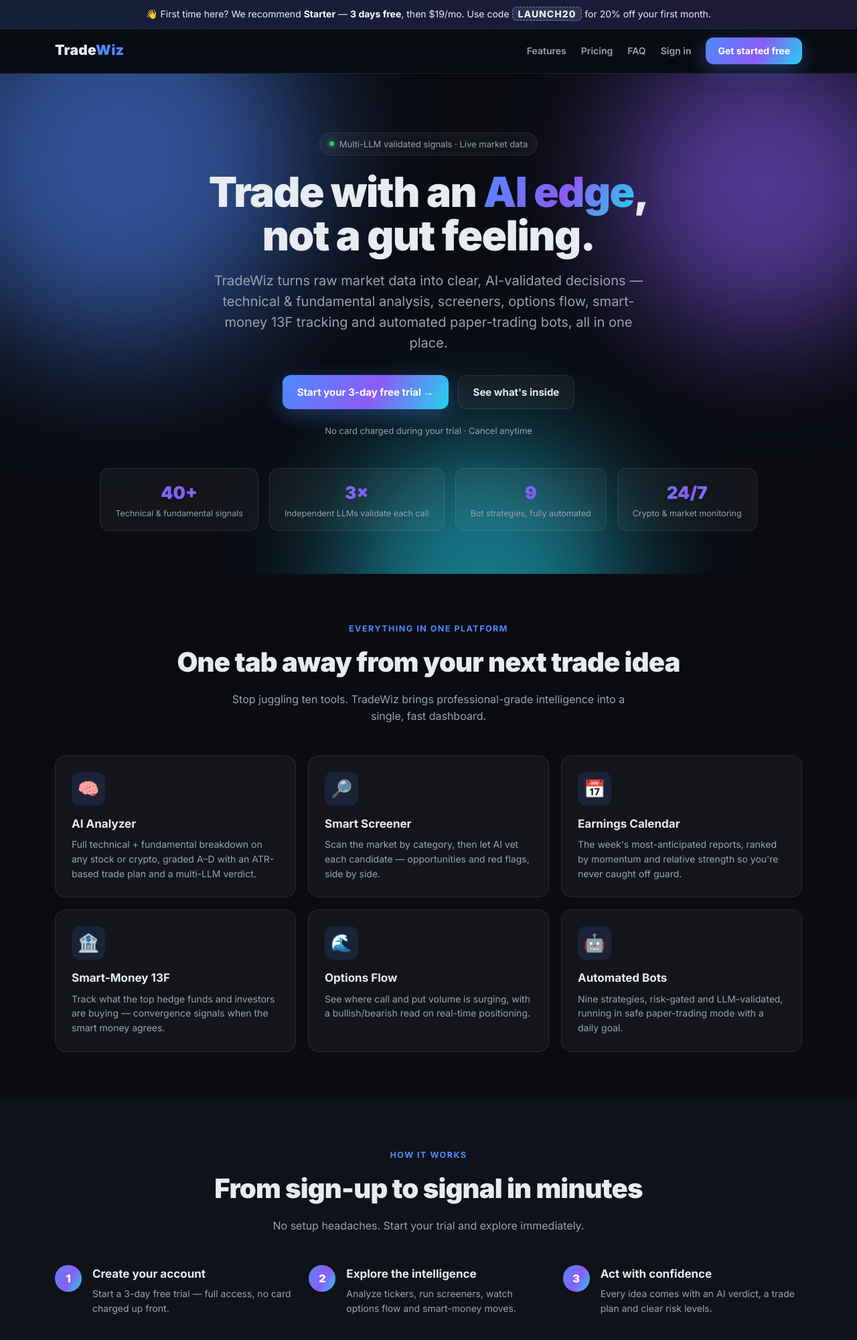
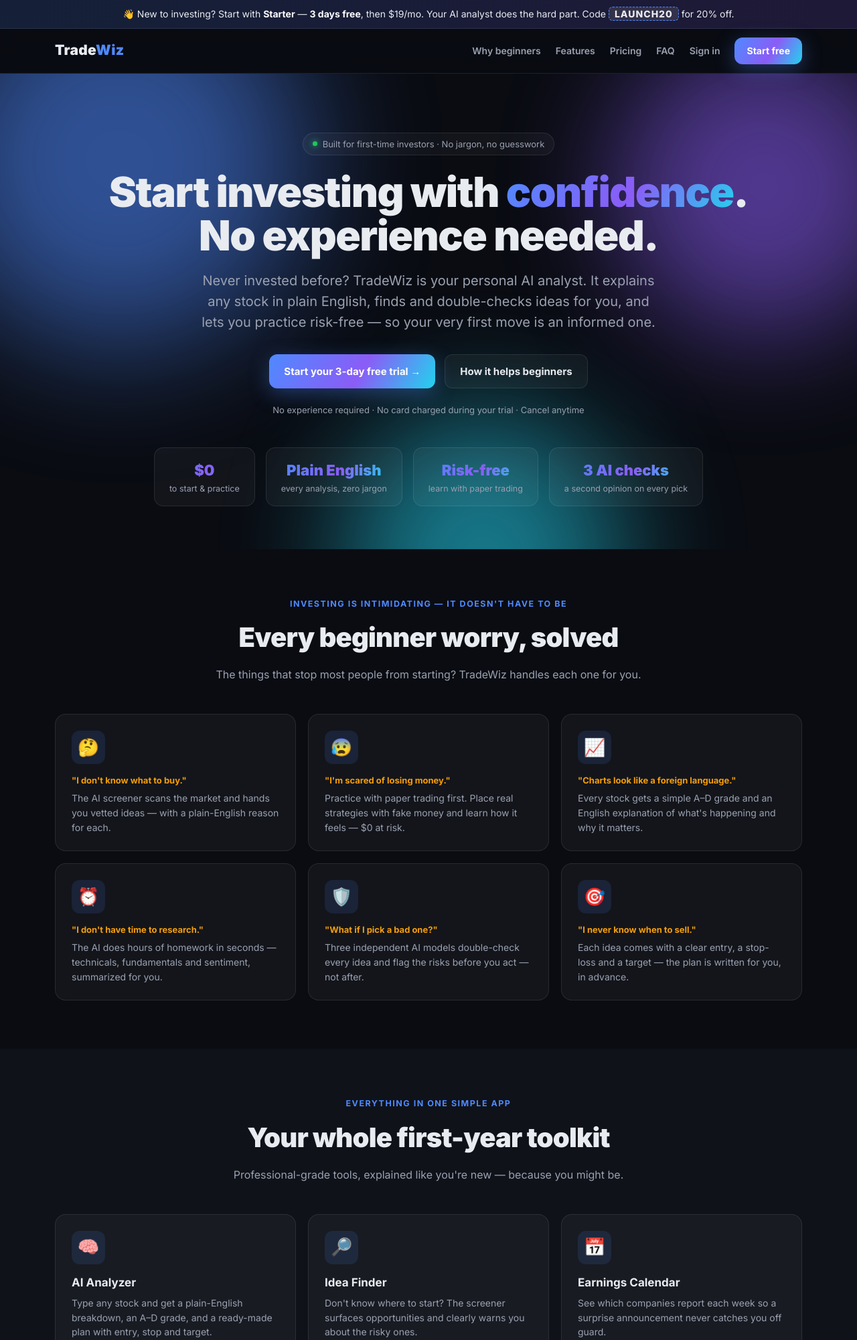
Before and after one commit to securectl/tradewiz, a Flask app: page / in a window 1280 px wide. Shown: the top 2001 px of the page at 67% size. Run offline with Flask 3, Linux system fonts and the light colour scheme; data comes from the database, SQL or seed files in the repository; parts of the project's set-up code (start-up, migrations or seed data) failed here and were passed over; some libraries are stand-ins or nearby versions.

Commit message:
landing: re-angle copy for beginner investors (problem→solution selling)
Leads with the fears that stop first-timers (what to buy, losing money, jargon,
no time, bad picks, when to sell) and how TradeWiz solves each. Reframes features
as beginner benefits, adds a new-investor FAQ, and a 'risk-free / no experience
needed' throughline. Same Aurora design.

Co-Authored-By: Claude Opus 4.8 (1M context) <noreply@anthropic.com>

```diff
--- a/templates/landing.html
+++ b/templates/landing.html
@@ -3,8 +3,8 @@
 <head>
   <meta charset="UTF-8">
   <meta name="viewport" content="width=device-width, initial-scale=1.0">
-  <title>TradeWiz — AI Market Intelligence for Smarter Trades</title>
-  <meta name="description" content="AI-powered stock & crypto analysis, screeners, options flow, smart-money 13F tracking and automated trading bots. Start a 3-day free trial.">
+  <title>TradeWiz — Start Investing with Confidence. No Experience Needed.</title>
+  <meta name="description" content="New to investing? TradeWiz is your AI analyst — it explains any stock in plain English, finds and vets ideas for you, and lets you practice risk-free. Start a 3-day free trial.">
   <link href="https://fonts.googleapis.com/css2?family=Inter:wght@400;500;600;700;800;900&display=swap" rel="stylesheet">
   <style>
     :root{
@@ -25,7 +25,6 @@
     .btn-ghost:hover{border-color:var(--brand);transform:translateY(-2px)}
     .grad-text{background:var(--grad);-webkit-background-clip:text;background-clip:text;-webkit-text-fill-color:transparent}
 
-    /* Nav */
     nav{position:sticky;top:0;z-index:50;backdrop-filter:blur(14px);background:rgba(10,12,18,.72);border-bottom:1px solid var(--border)}
     nav .wrap{display:flex;align-items:center;justify-content:space-between;height:66px}
     .logo{font-weight:900;font-size:21px;letter-spacing:.3px}
@@ -35,38 +34,35 @@
     .nav-links a.muted:hover{color:var(--text)}
     @media(max-width:640px){.nav-links a.muted{display:none}}
 
-    /* First-time banner */
     .fttop{background:linear-gradient(90deg,rgba(79,138,255,.16),rgba(139,92,246,.16));border-bottom:1px solid var(--border);
       text-align:center;font-size:14px;padding:10px 16px;color:var(--text)}
     .fttop b{color:#fff}
     .fttop .code{background:rgba(255,255,255,.1);border:1px dashed var(--brand);border-radius:6px;padding:1px 8px;font-weight:800;letter-spacing:1px}
 
-    /* Hero */
     .hero{position:relative;padding:88px 0 64px;text-align:center;overflow:hidden}
     .blob{position:absolute;border-radius:50%;filter:blur(90px);opacity:.55;z-index:0;animation:drift 18s ease-in-out infinite}
     .blob.a{width:520px;height:520px;background:#4f8aff;top:-160px;left:-120px}
     .blob.b{width:460px;height:460px;background:#8b5cf6;top:-80px;right:-120px;animation-delay:-6s}
     .blob.c{width:420px;height:420px;background:#22d3ee;bottom:-220px;left:40%;animation-delay:-11s}
     @keyframes drift{0%,100%{transform:translate(0,0) scale(1)}33%{transform:translate(40px,30px) scale(1.08)}66%{transform:translate(-30px,20px) scale(.96)}}
+    @media(prefers-reduced-motion:reduce){.blob{animation:none}}
     .hero .wrap{position:relative;z-index:1}
     .pill{display:inline-flex;align-items:center;gap:8px;background:var(--card);border:1px solid var(--border);
       border-radius:999px;padding:6px 14px;font-size:13px;color:var(--muted);margin-bottom:22px}
     .pill .dot{width:7px;height:7px;border-radius:50%;background:var(--green);box-shadow:0 0 8px var(--green)}
-    h1{font-size:clamp(34px,6vw,62px);line-height:1.05;font-weight:900;letter-spacing:-1.5px;margin-bottom:20px}
-    .sub{font-size:clamp(16px,2.4vw,20px);color:var(--muted);max-width:660px;margin:0 auto 32px}
+    h1{font-size:clamp(34px,6vw,62px);line-height:1.05;font-weight:900;letter-spacing:-1.5px;margin-bottom:20px;text-wrap:balance}
+    .sub{font-size:clamp(16px,2.4vw,20px);color:var(--muted);max-width:680px;margin:0 auto 32px}
     .cta-row{display:flex;gap:14px;justify-content:center;flex-wrap:wrap}
     .trust{margin-top:22px;color:var(--muted);font-size:13px}
 
-    /* Stat chips */
     .stats{display:flex;gap:16px;justify-content:center;flex-wrap:wrap;margin-top:46px}
     .stat{background:var(--card);border:1px solid var(--border);border-radius:14px;padding:16px 22px;min-width:150px}
-    .stat .n{font-size:26px;font-weight:900}.stat .l{font-size:12.5px;color:var(--muted)}
+    .stat .n{font-size:22px;font-weight:900}.stat .l{font-size:12.5px;color:var(--muted)}
 
-    /* Sections */
     section{padding:72px 0}
     .eyebrow{text-align:center;color:var(--brand);font-weight:700;letter-spacing:1.5px;text-transform:uppercase;font-size:12.5px;margin-bottom:10px}
-    h2{text-align:center;font-size:clamp(26px,4vw,40px);font-weight:900;letter-spacing:-.8px;margin-bottom:12px}
-    .lead{text-align:center;color:var(--muted);max-width:620px;margin:0 auto 46px}
+    h2{text-align:center;font-size:clamp(26px,4vw,40px);font-weight:900;letter-spacing:-.8px;margin-bottom:12px;text-wrap:balance}
+    .lead{text-align:center;color:var(--muted);max-width:640px;margin:0 auto 46px}
 
     .grid{display:grid;grid-template-columns:repeat(3,1fr);gap:18px}
     @media(max-width:900px){.grid{grid-template-columns:repeat(2,1fr)}}
@@ -75,9 +71,9 @@
     .feat:hover{transform:translateY(-4px);border-color:var(--brand);background:rgba(79,138,255,.06)}
     .feat .ic{font-size:26px;width:50px;height:50px;display:grid;place-items:center;border-radius:12px;background:rgba(79,138,255,.12);margin-bottom:14px}
     .feat h3{font-size:17px;margin-bottom:7px}
+    .feat .q{font-size:13px;color:var(--amber);font-weight:700;margin-bottom:6px}
     .feat p{color:var(--muted);font-size:14px}
 
-    /* Steps */
     .steps{display:grid;grid-template-columns:repeat(3,1fr);gap:22px;counter-reset:s}
     @media(max-width:760px){.steps{grid-template-columns:1fr}}
     .step{position:relative;padding-left:56px}
@@ -85,7 +81,6 @@
       display:grid;place-items:center;font-weight:900;background:var(--grad);color:#fff}
     .step h3{font-size:17px;margin-bottom:6px}.step p{color:var(--muted);font-size:14px}
 
-    /* Pricing */
     .prices{display:grid;grid-template-columns:repeat(3,1fr);gap:20px;align-items:stretch}
     @media(max-width:860px){.prices{grid-template-columns:1fr;max-width:420px;margin:0 auto}}
     .plan{position:relative;background:var(--card);border:1px solid var(--border);border-radius:18px;padding:28px 24px;display:flex;flex-direction:column}
@@ -100,7 +95,6 @@
     .plan li::before{content:"✓";color:var(--green);font-weight:900}
     .plan li.off{color:var(--muted)}.plan li.off::before{content:"—";color:var(--muted)}
 
-    /* FAQ */
     .faq{max-width:760px;margin:0 auto}
     details{background:var(--card);border:1px solid var(--border);border-radius:12px;padding:16px 18px;margin-bottom:12px}
     summary{cursor:pointer;font-weight:700;list-style:none}summary::-webkit-details-marker{display:none}
@@ -108,7 +102,6 @@
     details[open] summary::after{content:"–"}
     details p{color:var(--muted);font-size:14px;margin-top:10px}
 
-    /* Final CTA */
     .final{text-align:center;background:linear-gradient(120deg,rgba(79,138,255,.12),rgba(139,92,246,.12));
       border:1px solid var(--border);border-radius:24px;padding:56px 24px;margin:24px 0}
     footer{border-top:1px solid var(--border);padding:34px 0;color:var(--muted);font-size:13px;text-align:center}
@@ -121,18 +114,19 @@
 <body>
 
 {% if first_time %}
-<div class="fttop">👋 First time here? We recommend <b>Starter</b> — <b>3 days free</b>, then $19/mo. Use code <span class="code">LAUNCH20</span> for 20% off your first month.</div>
+<div class="fttop">👋 New to investing? Start with <b>Starter</b> — <b>3 days free</b>, then $19/mo. Your AI analyst does the hard part. Code <span class="code">LAUNCH20</span> for 20% off.</div>
 {% endif %}
 
 <nav>
   <div class="wrap">
     <div class="logo">Trade<span class="w">Wiz</span></div>
     <div class="nav-links">
+      <a class="muted" href="#solve">Why beginners</a>
       <a class="muted" href="#features">Features</a>
       <a class="muted" href="#pricing">Pricing</a>
       <a class="muted" href="#faq">FAQ</a>
       <a class="muted" href="/auth/login">Sign in</a>
-      <a class="btn btn-primary" href="/auth/signup" style="padding:9px 18px;font-size:14px">Get started free</a>
+      <a class="btn btn-primary" href="/auth/signup" style="padding:9px 18px;font-size:14px">Start free</a>
     </div>
   </div>
 </nav>
@@ -140,80 +134,96 @@
 <header class="hero">
   <div class="blob a"></div><div class="blob b"></div><div class="blob c"></div>
   <div class="wrap">
-    <div class="pill"><span class="dot"></span> Multi-LLM validated signals · Live market data</div>
-    <h1>Trade with an <span class="grad-text">AI edge</span>,<br>not a gut feeling.</h1>
-    <p class="sub">TradeWiz turns raw market data into clear, AI-validated decisions — technical &amp; fundamental analysis, screeners, options flow, smart-money 13F tracking and automated paper-trading bots, all in one place.</p>
+    <div class="pill"><span class="dot"></span> Built for first-time investors · No jargon, no guesswork</div>
+    <h1>Start investing with <span class="grad-text">confidence</span>.<br>No experience needed.</h1>
+    <p class="sub">Never invested before? TradeWiz is your personal AI analyst. It explains any stock in plain English, finds and double-checks ideas for you, and lets you practice risk-free — so your very first move is an informed one.</p>
     <div class="cta-row">
       <a class="btn btn-primary" href="/auth/signup">Start your 3-day free trial →</a>
-      <a class="btn btn-ghost" href="#features">See what's inside</a>
+      <a class="btn btn-ghost" href="#solve">How it helps beginners</a>
     </div>
-    <div class="trust">No card charged during your trial · Cancel anytime</div>
+    <div class="trust">No experience required · No card charged during your trial · Cancel anytime</div>
     <div class="stats">
-      <div class="stat"><div class="n grad-text">40+</div><div class="l">Technical &amp; fundamental signals</div></div>
-      <div class="stat"><div class="n grad-text">3×</div><div class="l">Independent LLMs validate each call</div></div>
-      <div class="stat"><div class="n grad-text">9</div><div class="l">Bot strategies, fully automated</div></div>
-      <div class="stat"><div class="n grad-text">24/7</div><div class="l">Crypto &amp; market monitoring</div></div>
+      <div class="stat"><div class="n grad-text">$0</div><div class="l">to start &amp; practice</div></div>
+      <div class="stat"><div class="n grad-text">Plain English</div><div class="l">every analysis, zero jargon</div></div>
+      <div class="stat"><div class="n grad-text">Risk-free</div><div class="l">learn with paper trading</div></div>
+      <div class="stat"><div class="n grad-text">3 AI checks</div><div class="l">a second opinion on every pick</div></div>
     </div>
   </div>
 </header>
 
-<section id="features">
+<section id="solve">
   <div class="wrap">
-    <div class="eyebrow">Everything in one platform</div>
-    <h2 class="reveal">One tab away from your next trade idea</h2>
-    <p class="lead reveal">Stop juggling ten tools. TradeWiz brings professional-grade intelligence into a single, fast dashboard.</p>
+    <div class="eyebrow">Investing is intimidating — it doesn't have to be</div>
+    <h2 class="reveal">Every beginner worry, solved</h2>
+    <p class="lead reveal">The things that stop most people from starting? TradeWiz handles each one for you.</p>
     <div class="grid">
-      <div class="feat reveal"><div class="ic">🧠</div><h3>AI Analyzer</h3><p>Full technical + fundamental breakdown on any stock or crypto, graded A–D with an ATR-based trade plan and a multi-LLM verdict.</p></div>
-      <div class="feat reveal"><div class="ic">🔎</div><h3>Smart Screener</h3><p>Scan the market by category, then let AI vet each candidate — opportunities and red flags, side by side.</p></div>
-      <div class="feat reveal"><div class="ic">📅</div><h3>Earnings Calendar</h3><p>The week's most-anticipated reports, ranked by momentum and relative strength so you're never caught off guard.</p></div>
-      <div class="feat reveal"><div class="ic">🏦</div><h3>Smart-Money 13F</h3><p>Track what the top hedge funds and investors are buying — convergence signals when the smart money agrees.</p></div>
-      <div class="feat reveal"><div class="ic">🌊</div><h3>Options Flow</h3><p>See where call and put volume is surging, with a bullish/bearish read on real-time positioning.</p></div>
-      <div class="feat reveal"><div class="ic">🤖</div><h3>Automated Bots</h3><p>Nine strategies, risk-gated and LLM-validated, running in safe paper-trading mode with a daily goal.</p></div>
+      <div class="feat reveal"><div class="ic">🤔</div><div class="q">"I don't know what to buy."</div><p>The AI screener scans the market and hands you vetted ideas — with a plain-English reason for each.</p></div>
+      <div class="feat reveal"><div class="ic">😰</div><div class="q">"I'm scared of losing money."</div><p>Practice with paper trading first. Place real strategies with fake money and learn how it feels — $0 at risk.</p></div>
+      <div class="feat reveal"><div class="ic">📈</div><div class="q">"Charts look like a foreign language."</div><p>Every stock gets a simple A–D grade and an English explanation of what's happening and why it matters.</p></div>
+      <div class="feat reveal"><div class="ic">⏰</div><div class="q">"I don't have time to research."</div><p>The AI does hours of homework in seconds — technicals, fundamentals and sentiment, summarized for you.</p></div>
+      <div class="feat reveal"><div class="ic">🛡️</div><div class="q">"What if I pick a bad one?"</div><p>Three independent AI models double-check every idea and flag the risks before you act — not after.</p></div>
+      <div class="feat reveal"><div class="ic">🎯</div><div class="q">"I never know when to sell."</div><p>Each idea comes with a clear entry, a stop-loss and a target — the plan is written for you, in advance.</p></div>
     </div>
   </div>
 </section>
 
-<section style="background:var(--bg2)">
+<section id="features" style="background:var(--bg2)">
   <div class="wrap">
-    <div class="eyebrow">How it works</div>
-    <h2 class="reveal">From sign-up to signal in minutes</h2>
-    <p class="lead reveal">No setup headaches. Start your trial and explore immediately.</p>
-    <div class="steps">
-      <div class="step reveal"><h3>Create your account</h3><p>Start a 3-day free trial — full access, no card charged up front.</p></div>
-      <div class="step reveal"><h3>Explore the intelligence</h3><p>Analyze tickers, run screeners, watch options flow and smart-money moves.</p></div>
-      <div class="step reveal"><h3>Act with confidence</h3><p>Every idea comes with an AI verdict, a trade plan and clear risk levels.</p></div>
+    <div class="eyebrow">Everything in one simple app</div>
+    <h2 class="reveal">Your whole first-year toolkit</h2>
+    <p class="lead reveal">Professional-grade tools, explained like you're new — because you might be.</p>
+    <div class="grid">
+      <div class="feat reveal"><div class="ic">🧠</div><h3>AI Analyzer</h3><p>Type any stock and get a plain-English breakdown, an A–D grade, and a ready-made plan with entry, stop and target.</p></div>
+      <div class="feat reveal"><div class="ic">🔎</div><h3>Idea Finder</h3><p>Don't know where to start? The screener surfaces opportunities and clearly warns you about the risky ones.</p></div>
+      <div class="feat reveal"><div class="ic">📅</div><h3>Earnings Calendar</h3><p>See which companies report each week so a surprise announcement never catches you off guard.</p></div>
+      <div class="feat reveal"><div class="ic">🏦</div><h3>Follow the Pros</h3><p>See what the world's top investors are buying — learn by watching where the smart money moves.</p></div>
+      <div class="feat reveal"><div class="ic">🤖</div><h3>Practice Bots</h3><p>Let automated strategies trade with fake money so you can watch, learn and build confidence risk-free.</p></div>
+      <div class="feat reveal"><div class="ic">🔔</div><h3>Plain-English Alerts</h3><p>Get simple heads-ups on what's moving and why — no ticker-tape overwhelm, just what matters.</p></div>
     </div>
   </div>
 </section>
 
-<section id="pricing">
+<section>
+  <div class="wrap">
+    <div class="eyebrow">How it works</div>
+    <h2 class="reveal">Your first trade idea in three easy steps</h2>
+    <p class="lead reveal">No setup, no finance degree. Start your free trial and follow along.</p>
+    <div class="steps">
+      <div class="step reveal"><h3>Sign up free</h3><p>Start a 3-day trial in under a minute — full access, no card charged up front.</p></div>
+      <div class="step reveal"><h3>Ask about any stock</h3><p>Type a name; the AI explains it in plain English and grades the setup A–D.</p></div>
+      <div class="step reveal"><h3>Practice, then invest</h3><p>Try it risk-free with paper trading, then act with a clear plan when you're ready.</p></div>
+    </div>
+  </div>
+</section>
+
+<section id="pricing" style="background:var(--bg2)">
   <div class="wrap">
     <div class="eyebrow">Simple pricing</div>
     <h2 class="reveal">Start free. Upgrade when you're ready.</h2>
-    <p class="lead reveal">Every paid plan starts with a <b style="color:var(--green)">3-day free trial</b>. Launch offer: <b>20% off</b> your first month with code <b class="grad-text">LAUNCH20</b>.</p>
+    <p class="lead reveal">Every paid plan starts with a <b style="color:var(--green)">3-day free trial</b>. New-investor launch offer: <b>20% off</b> your first month with code <b class="grad-text">LAUNCH20</b>.</p>
     <div class="prices">
       <div class="plan reveal">
         <div class="pname">Free</div>
         <div class="price">$0<span>/mo</span></div>
-        <div class="trial">Explore the basics</div>
+        <div class="trial">Perfect for dipping a toe in</div>
         <ul>
-          <li>Limited daily AI analyses</li>
-          <li>Core screener access</li>
-          <li>Market dashboard</li>
+          <li>A few AI analyses a day</li>
+          <li>Core idea finder</li>
+          <li>Beginner-friendly dashboard</li>
           <li class="off">Priority AI models</li>
-          <li class="off">Full feature access</li>
+          <li class="off">Full toolkit</li>
         </ul>
-        <a class="btn btn-ghost" href="/auth/signup">Get started</a>
+        <a class="btn btn-ghost" href="/auth/signup">Start free</a>
       </div>
       <div class="plan rec reveal">
-        <div class="rec-tag">{% if first_time %}★ Recommended for you{% else %}★ Most popular{% endif %}</div>
+        <div class="rec-tag">{% if first_time %}★ Best for beginners{% else %}★ Most popular{% endif %}</div>
         <div class="pname">Starter</div>
         <div class="price">$19<span>/mo</span></div>
         <div class="trial">3-day free trial included</div>
         <ul>
-          <li>Higher daily AI limits</li>
-          <li>Full screener + earnings calendar</li>
-          <li>Options flow &amp; smart-money tracking</li>
+          <li>Plenty of daily AI analyses</li>
+          <li>Full idea finder + earnings calendar</li>
+          <li>Follow-the-pros &amp; alerts</li>
           <li>Faster, priority AI models</li>
           <li class="off">Everything in Pro</li>
         </ul>
@@ -226,36 +236,36 @@
         <ul>
           <li>Everything in Starter</li>
           <li>Highest AI usage limits</li>
-          <li>Advanced research &amp; sector radar</li>
-          <li>Deep multi-LLM validation</li>
+          <li>Deeper research &amp; sector insights</li>
+          <li>The most thorough AI double-checks</li>
           <li>Priority support</li>
         </ul>
         <a class="btn btn-ghost" href="/auth/signup">Start 3-day trial</a>
       </div>
     </div>
-    <p class="disclaimer">Automated trading runs in paper mode by default. TradeWiz is a research &amp; analytics tool, not financial advice — trading involves risk and past performance does not guarantee future results.</p>
+    <p class="disclaimer">Automated trading runs in paper (practice) mode by default. TradeWiz is a research &amp; learning tool, not financial advice — investing involves risk and past performance does not guarantee future results.</p>
   </div>
 </section>
 
-<section id="faq" style="background:var(--bg2)">
+<section id="faq">
   <div class="wrap">
     <div class="eyebrow">Questions</div>
-    <h2 class="reveal">Frequently asked</h2>
+    <h2 class="reveal">New-investor FAQ</h2>
     <div class="faq" style="margin-top:34px">
-      <details class="reveal"><summary>Is the trial really free?</summary><p>Yes — every paid plan starts with a 3-day free trial and you're not charged up front. Cancel anytime before it ends from your account page.</p></details>
-      <details class="reveal"><summary>Which plan should I start with?</summary><p>Starter covers what most traders need — full screener, earnings calendar, options flow and smart-money tracking with priority AI. You can upgrade to Pro anytime.</p></details>
-      <details class="reveal"><summary>Do the bots trade real money?</summary><p>Bots run in safe paper-trading mode by default, so you can validate strategies risk-free before ever considering live trading.</p></details>
-      <details class="reveal"><summary>How is this different from a regular screener?</summary><p>Every signal is validated by three independent AI models and paired with a concrete trade plan and risk levels — not just a number on a table.</p></details>
-      <details class="reveal"><summary>Can I cancel anytime?</summary><p>Absolutely. Manage or cancel your subscription in one click from your account — no emails, no phone calls.</p></details>
+      <details class="reveal"><summary>I've literally never invested — is this for me?</summary><p>Yes — that's exactly who we built it for. TradeWiz explains everything in plain English and lets you practice risk-free, so you learn as you go instead of being thrown in the deep end.</p></details>
+      <details class="reveal"><summary>Do I need money to start?</summary><p>No. Start free and practice with paper trading (fake money) until you feel confident. You only invest real money when you decide you're ready.</p></details>
+      <details class="reveal"><summary>Is the trial really free?</summary><p>Yes — every paid plan starts with a 3-day free trial and you're not charged up front. Cancel anytime before it ends, right from your account page.</p></details>
+      <details class="reveal"><summary>Will I understand it without a finance background?</summary><p>That's the whole point. No jargon walls — every analysis is written like a knowledgeable friend explaining it to you, with a simple A–D grade.</p></details>
+      <details class="reveal"><summary>Can I cancel anytime?</summary><p>Absolutely — one click from your account. No emails, no phone calls, no hassle.</p></details>
     </div>
   </div>
 </section>
 
-<section>
+<section style="background:var(--bg2)">
   <div class="wrap">
     <div class="final reveal">
-      <h2 style="margin-bottom:14px">Ready to trade smarter?</h2>
-      <p class="sub" style="margin-bottom:26px">Join now and put an AI research desk in your pocket. 3 days free — see the difference before you pay a cent.</p>
+      <h2 style="margin-bottom:14px">Your first smart investment starts here</h2>
+      <p class="sub" style="margin-bottom:26px">Put an AI research desk in your pocket and learn by doing — risk-free. 3 days free, no card charged up front.</p>
       <div class="cta-row">
         <a class="btn btn-primary" href="/auth/signup">Start your free trial →</a>
         <a class="btn btn-ghost" href="/auth/login">I already have an account</a>
@@ -267,12 +277,11 @@
 <footer>
   <div class="wrap">
     <div class="logo" style="font-size:18px;margin-bottom:8px">Trade<span class="w">Wiz</span></div>
-    TradeWiz is a product of Infinity Ventures Group LLC · © 2026 · Research &amp; analytics only, not financial advice.
+    TradeWiz is a product of Infinity Ventures Group LLC · © 2026 · Research &amp; learning tool, not financial advice.
   </div>
 </footer>
 
 <script>
-  // Scroll-reveal
   const io = new IntersectionObserver((entries) => {
     entries.forEach(e => { if (e.isIntersecting) { e.target.classList.add('in'); io.unobserve(e.target); } });
   }, { threshold: .14 });
```
